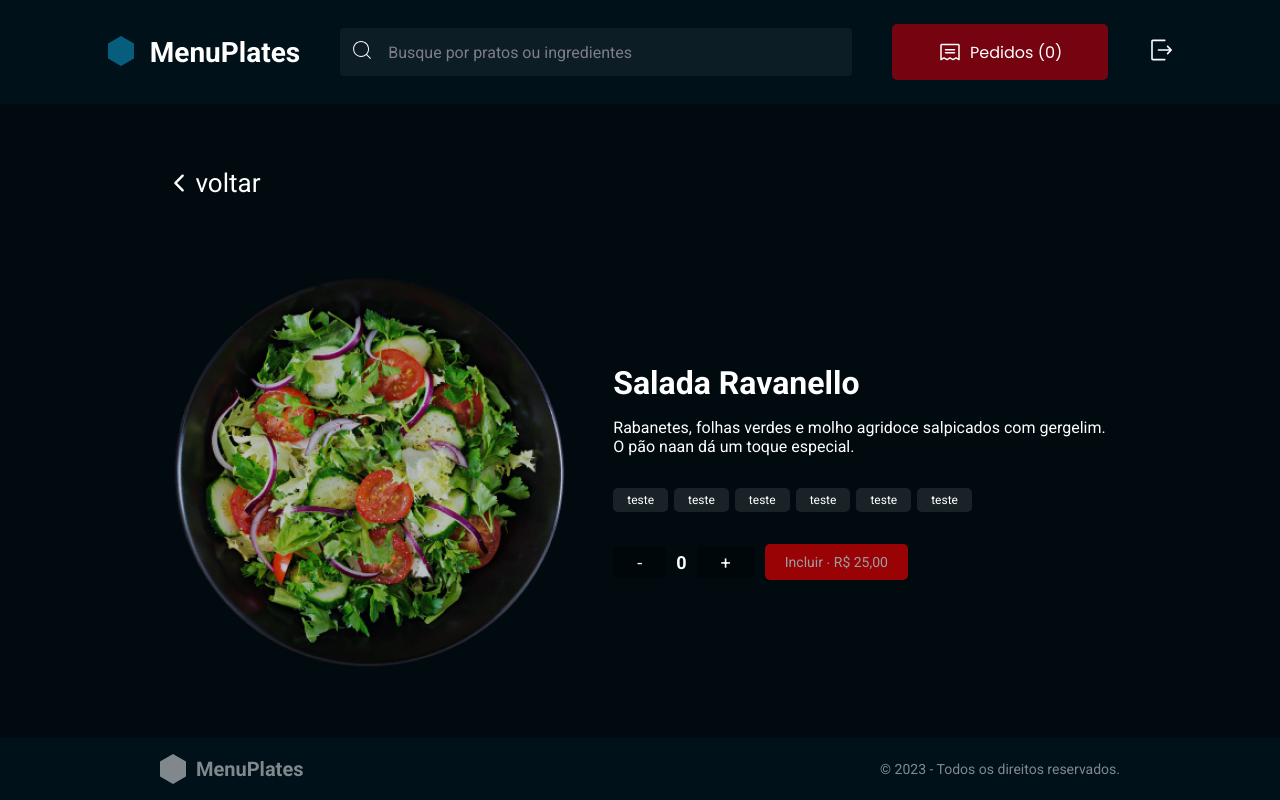
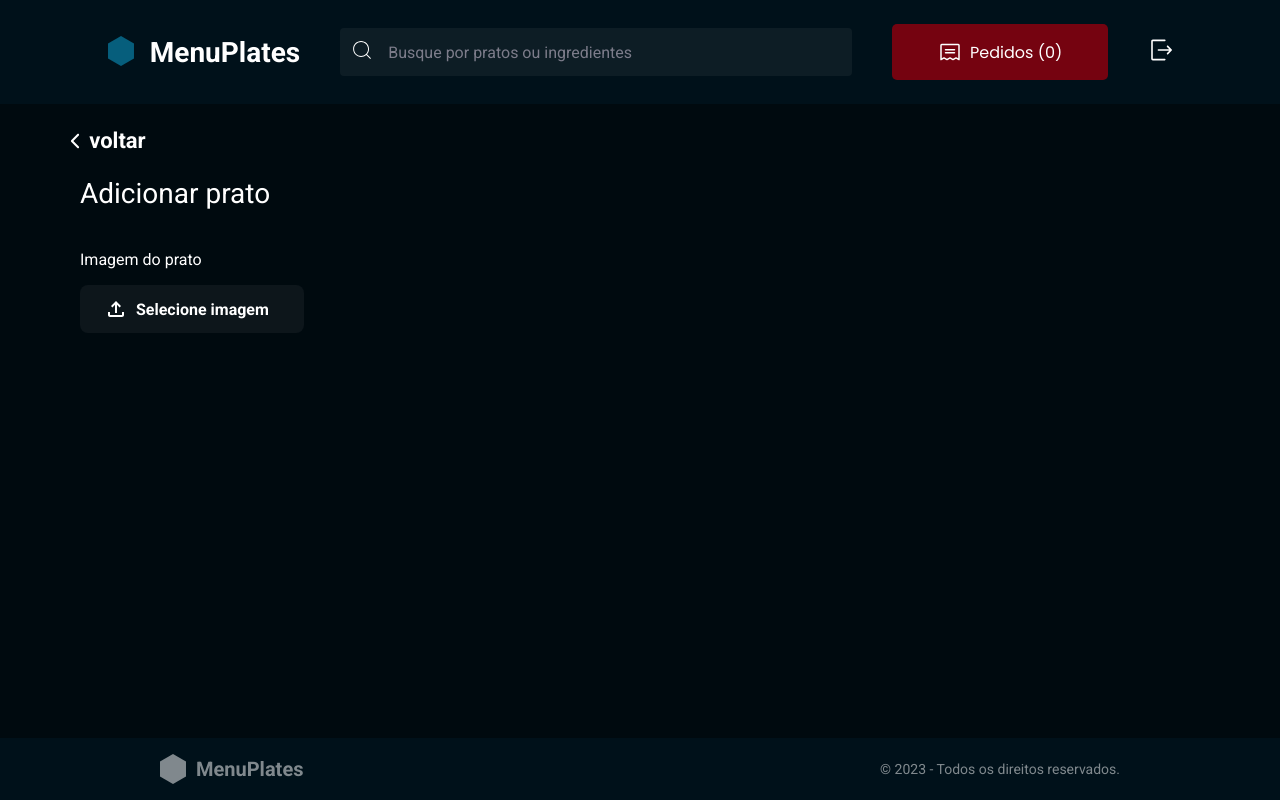
Before and after one commit to iuryescano/MenuPlates, a React (Vite) app: page / in a window 1280 px wide. Built offline with nearby package versions, Linux system fonts and the light colour scheme.

Commit message:
:sparkles: feat: Adding uploading in NewPlate page and ajusting css

```diff
--- a/src/main.jsx
+++ b/src/main.jsx
@@ -4,14 +4,14 @@ import { ThemeProvider } from 'styled-components';
 
 import theme from './styles/theme';
 import GlobalStyles from './styles/global';
-import { Details } from './pages/Details';
+import { NewPlate } from './pages/NewPlate';
 
 
 ReactDOM.createRoot(document.getElementById('root')).render(
   <React.StrictMode>
     <ThemeProvider theme={theme}>
       <GlobalStyles />
-      <Details />
+      <NewPlate />
     </ThemeProvider>
   </React.StrictMode>,
 )
--- /dev/null
+++ b/src/pages/NewPlate/index.jsx
@@ -0,0 +1,49 @@
+import React from "react";
+import { Container, Content, BackPage, H1, ImageUploadSection, InputFile, PreviewImage } from "./styles";
+import { IoIosArrowBack } from "react-icons/io";
+import { MdOutlineFileUpload } from "react-icons/md";
+import { Header } from "../../components/Header/";
+import { Footer } from "../../components/Footer";
+import { useState } from "react";
+
+export function NewPlate() {
+  const [image, setImage] = useState(null);
+
+  // Função para lidar com o upload da imagem
+  const handleImageUpload = (event) => {
+    const file = event.target.files[0];
+    if (file) {
+      setImage(URL.createObjectURL(file)); // Cria uma URL temporária para a imagem
+    }
+  };
+
+  return (
+    <Container>
+      <Header /> {/* Fixo no topo */}
+      <main>
+        <Content>
+          <BackPage>
+            <IoIosArrowBack />
+            voltar
+          </BackPage>
+          <H1>Adicionar prato</H1>
+
+          <ImageUploadSection>
+            <p>Imagem do prato</p>
+            <label htmlFor="fileUpload">
+              <MdOutlineFileUpload size={"1.5rem"}/>
+              <span>Selecione imagem</span>
+              <InputFile
+                id="fileUpload"
+                type="file"
+                accept="image/*"
+                onChange={handleImageUpload}
+              />
+            </label>
+          </ImageUploadSection>
+        </Content>
+      </main>
+      <Footer /> {/* Fixo no final */}
+    </Container>
+  );
+}
--- /dev/null
+++ b/src/pages/NewPlate/styles.js
@@ -0,0 +1,87 @@
+import styled from "styled-components";
+
+export const Container = styled.div`
+  display: flex;
+  flex-direction: column;
+  height: 100vh; /* Garante que o container ocupa toda a altura da tela */
+  width: 100%;
+
+  /* Evita rolagem lateral */
+  overflow-x: hidden;
+
+  > main {
+    display: flex;
+    justify-content: center;
+    align-items: center;
+    flex-direction: column;
+    flex: 1; /* Faz o conteúdo expandir para ocupar o espaço disponível */
+  }
+`;
+
+export const Content = styled.div`
+  height: 100%; /* Ajuste automático do espaço disponível */
+  width: 100%;
+  max-width: 1200px; /* Opcional: Defina um limite para a largura */
+  margin: 0 auto; /* Centraliza horizontalmente */
+  padding: 1rem; /* Espaçamento interno */
+
+  box-sizing: border-box; /* Inclui padding/border no cálculo da largura/altura */
+  overflow-y: auto; /* Adiciona rolagem vertical somente se necessário */
+`;
+
+export const BackPage = styled.a`
+  display: flex;
+  align-items: center;
+  gap: 0.2rem;
+  font-size: 22px;
+  font-weight: bold;
+  padding: 0.5rem;
+  color: inherit;
+  text-decoration: none;
+  cursor: pointer;
+  align-self: flex-start; /* Garante que o BackPage fique no início horizontalmente */
+`;
+
+export const H1 = styled.p`
+  padding: 1rem;
+  margin-left: 0.5rem;
+  font-size: 28px;
+`;
+
+export const ImageUploadSection = styled.div`
+  display: flex;
+  flex-direction: column;
+  margin-left: 1.5rem;
+  margin-top: 1.5rem;
+  gap: 1rem;
+  label {
+    display: flex;
+    align-items: center;
+    gap: 0.5rem;
+    width: 14rem;
+    background-color: ${({ theme }) => theme.COLORS.BLACK_800};
+    color: ${({ theme }) => theme.COLORS.WHITE};
+    padding: 0.75rem 1.5rem;
+    font-size: 1rem;
+    font-weight: bold;
+    border-radius: 0.5rem;
+    cursor: pointer;
+    transition: background-color 0.3s;
+
+    &:hover {
+      background-color: ${({ theme }) => theme.COLORS.BLACK_600};
+    }
+  }
+`;
+
+export const InputFile = styled.input`
+  display: none; /* Esconde o input padrão */
+`;
+
+export const PreviewImage = styled.img`
+  width: 200px;
+  height: 200px;
+  object-fit: cover;
+  border-radius: 0.5rem;
+  border: 2px solid ${({ theme }) => theme.COLORS.GRAY_500};
+`;
```
